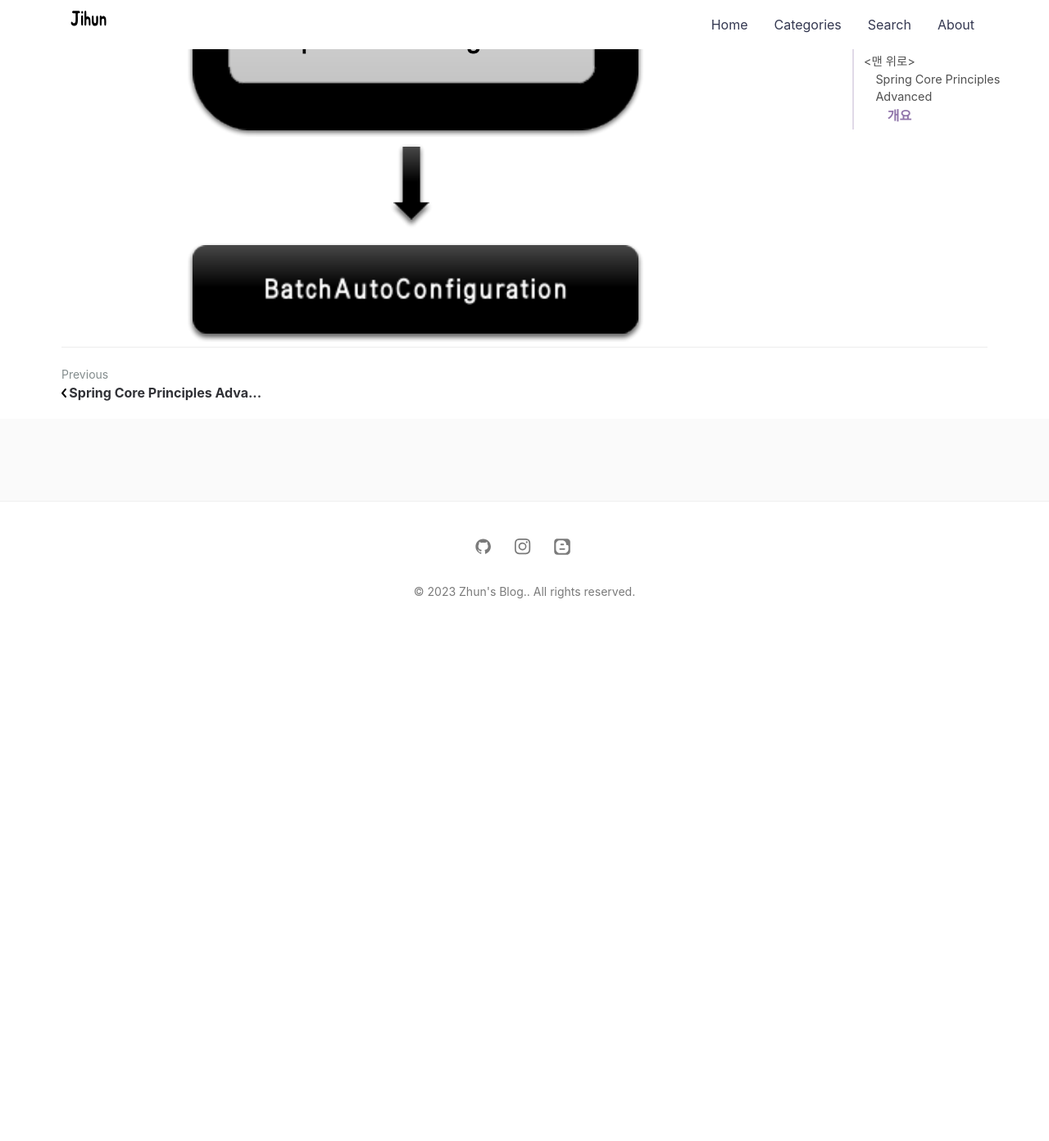
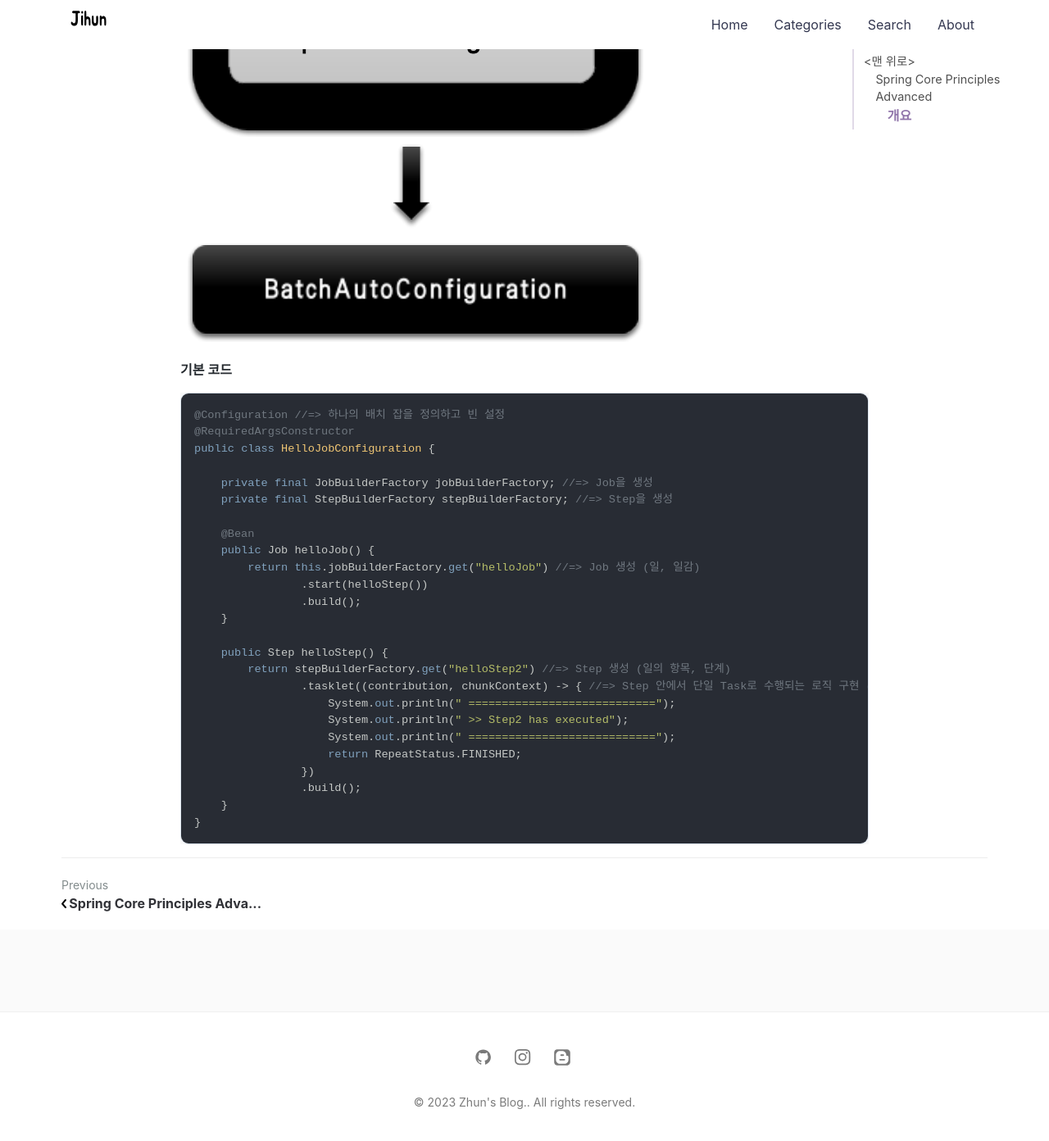
Before and after one commit to jihunparkme/jihunparkme.github.io, a Jekyll site: the page built from _posts/2023-01-19-Spring-Boot-base-Spring-Batch.md, in a window 1280 px wide and 1400 px high, scrolled down 2508 px. Shown: the top 1392 px of the window at 82% size. Built offline with Jekyll 4.4.1, drawn with Linux system fonts in a browser that asks for light colours; nearby versions of some CDN libraries; comment, search, counter and statistics services are not loaded; before the commit the page ends 3285 px from its top, so only the background shows below that; some of the changed text lies outside the part shown.

Commit message:
[Spring Batch] Hello Spring Batch 시작하기

````diff
--- a/_posts/2023-01-19-Spring-Boot-base-Spring-Batch.md
+++ b/_posts/2023-01-19-Spring-Boot-base-Spring-Batch.md
@@ -53,3 +53,33 @@ featured-img: spring-batch
   - 스프링 부트 배치의 자동 설정 클래스가 실행됨으로 빈으로 등록된 모든 Job을 검색해서 초기화와 동시에 Job을 수행하도록 구성
 
 ![Result](https://github.com/jihunparkme/jihunparkme.github.io/blob/master/post_img/spring-batch/enable-batch-processing.png?raw=true 'Result')
+
+**기본 코드**
+
+```java
+@Configuration //=> 하나의 배치 잡을 정의하고 빈 설정
+@RequiredArgsConstructor
+public class HelloJobConfiguration {
+
+    private final JobBuilderFactory jobBuilderFactory; //=> Job을 생성
+    private final StepBuilderFactory stepBuilderFactory; //=> Step을 생성
+
+    @Bean
+    public Job helloJob() {
+        return this.jobBuilderFactory.get("helloJob") //=> Job 생성 (일, 일감)
+                .start(helloStep())
+                .build();
+    }
+
+    public Step helloStep() {
+        return stepBuilderFactory.get("helloStep2") //=> Step 생성 (일의 항목, 단계)
+                .tasklet((contribution, chunkContext) -> { //=> Step 안에서 단일 Task로 수행되는 로직 구현 (작업 내용)
+                    System.out.println(" ============================");
+                    System.out.println(" >> Step2 has executed");
+                    System.out.println(" ============================");
+                    return RepeatStatus.FINISHED;
+                })
+                .build();
+    }
+}
+```
````
